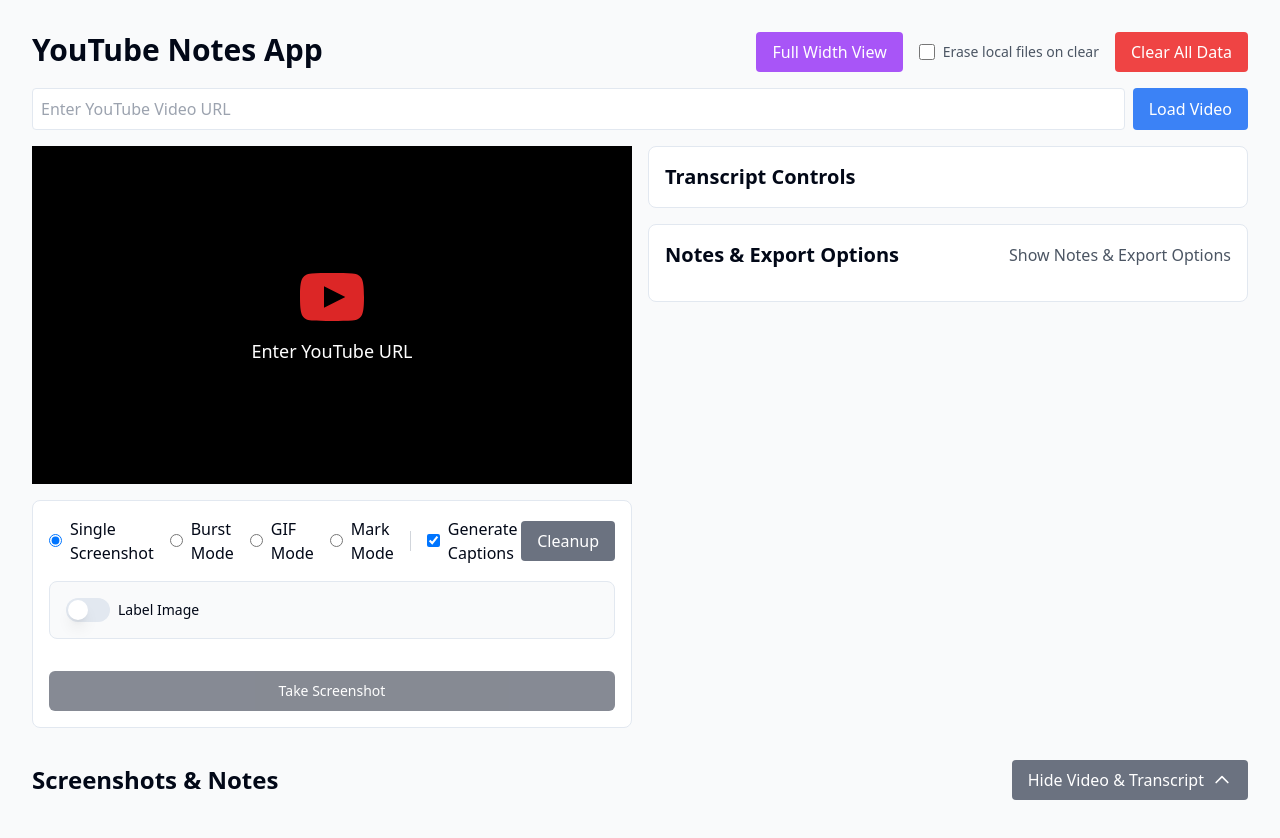
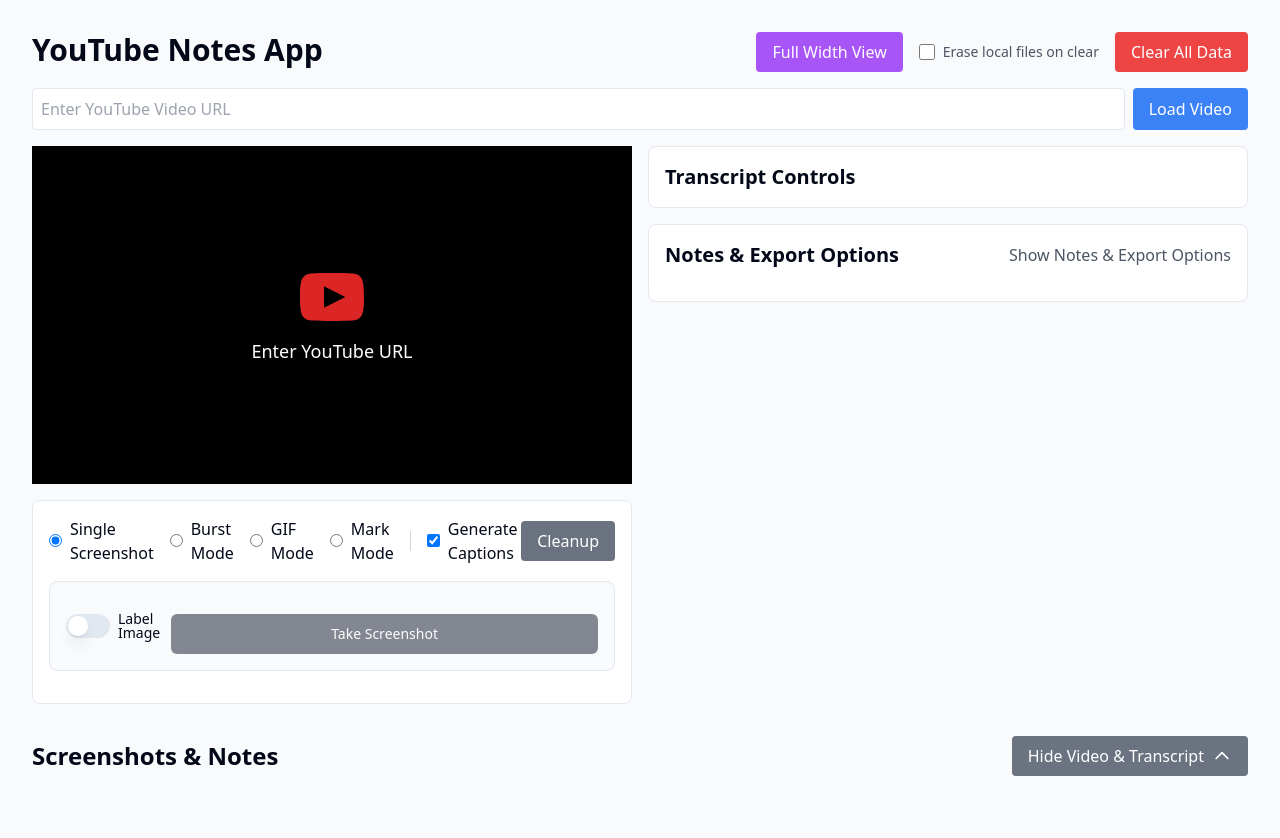
Before and after one commit to BSM0oo/YouTube-screenshot-AI-context-caption, a React (Vite) app in the folder frontend/: page / in a window 1280 px wide. Shown: the top 838 px of the page. Built offline with nearby package versions, Linux system fonts and the light colour scheme.

Commit message:
screenshot button moved into text overlay area

```diff
--- a/frontend/src/components/screenshot/EnhancedScreenshotManager.jsx
+++ b/frontend/src/components/screenshot/EnhancedScreenshotManager.jsx
@@ -259,6 +259,15 @@
             setFontSize={setFontSize}
             textColor={textColor}
             setTextColor={setTextColor}
+            renderCaptureButton={() => (
+              <CaptureControls
+                mode={screenshotMode}
+                onCapture={screenshotMode === 'single' ? handleSingleScreenshot : handleBurstScreenshots}
+                disabled={!player || isCapturing}
+                processing={processingScreenshot}
+                burstCount={burstCount}
+              />
+            )}
           />
         </div>
 
@@ -271,7 +280,7 @@
           />
         )}
 
-        {screenshotMode === 'mark' ? (
+        {screenshotMode === 'mark' && (
           <MarkModeControls
             markedTimestamps={markedTimestamps}
             onMark={handleMarkForScreenshot}
@@ -284,14 +293,6 @@
             processingScreenshot={processingScreenshot}
             disabled={!player}
             remainingMarks={remainingMarks}
-          />
-        ) : (
-          <CaptureControls
-            mode={screenshotMode}
-            onCapture={screenshotMode === 'single' ? handleSingleScreenshot : handleBurstScreenshots}
-            disabled={!player || isCapturing}
-            processing={processingScreenshot}
-            burstCount={burstCount}
           />
         )}
       </div>
```
Also changed, not shown: 1 other file (tests, documents, lock files or other folders).
